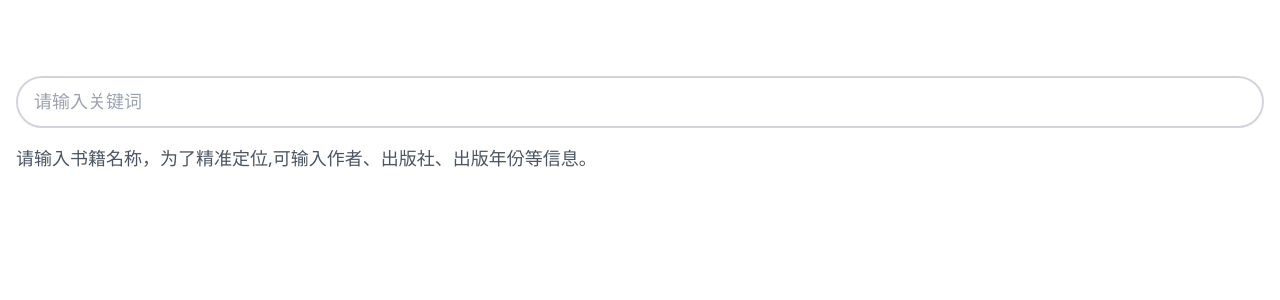
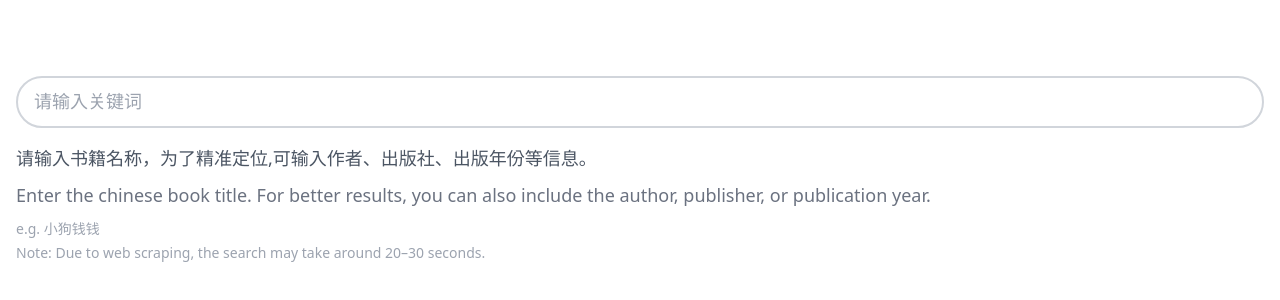
Before and after one commit to lanzylanzy/exercise1_book_review, a React (Vite) app in the folder frontend/: page / in a window 1280 px wide. Shown: the part 204-504 px from the top of the page. Built offline with nearby package versions, Linux system fonts and the light colour scheme.

Commit message:
update homepage hint with English and loading note

```diff
--- a/frontend/src/SearchPage/SearchLayout.jsx
+++ b/frontend/src/SearchPage/SearchLayout.jsx
@@ -42,6 +42,19 @@ export default function SearchLayout({
           <p className="text-lg text-gray-600 leading-relaxed">
             请输入书籍名称，为了精准定位,可输入作者、出版社、出版年份等信息。
           </p>
+          {/* 英文提示 */}
+          <p className="text-lg text-gray-500 leading-relaxed mt-2">
+            Enter the chinese book title. For better results, you can also
+            include the author, publisher, or publication year.
+          </p>
+
+          {/* 示例 */}
+          <p className="text-sm text-gray-400 mt-2">e.g. 小狗钱钱</p>
+
+          {/* 等待提示 */}
+          <p className="text-sm text-gray-400 mt-1">
+            Note: Due to web scraping, the search may take around 20–30 seconds.
+          </p>
         </div>
         {/* 正在loading的标识*/}
         {isLoading && (
```
